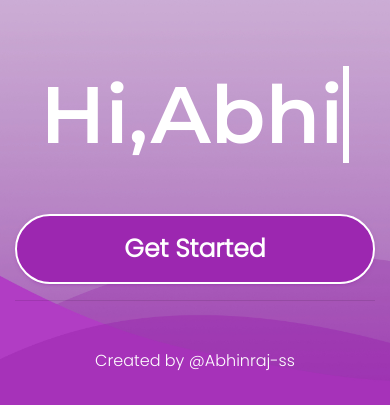
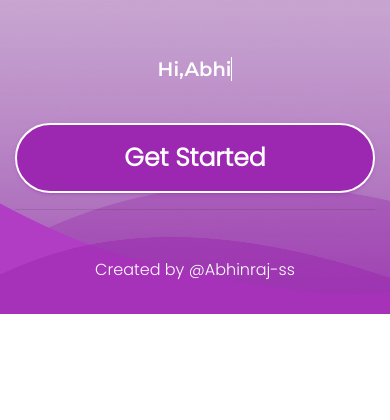
Before and after one commit to Abhinraj-ss/PercentPoll, a Flask app: page / in a window 390 px wide. Shown: the part 228-648 px from the top of the page. Run offline with Flask 2, Linux system fonts and the light colour scheme; a user stored in the database is signed in; data that the repository does not hold is empty; some libraries are stand-ins or nearby versions.

Commit message:
makes typewrite responsive

```diff
--- a/percentpoll/static/style.css
+++ b/percentpoll/static/style.css
@@ -35,8 +35,10 @@ h3 {
     height: 50px;
     }
 .wrap{
+    justify-content: center;
+	align-items: center;
     color:white;
-    font-size:5em;
+    font-size:5vw;
     font-family: 'Montserrat', sans-serif;
     }
 #me{
```
